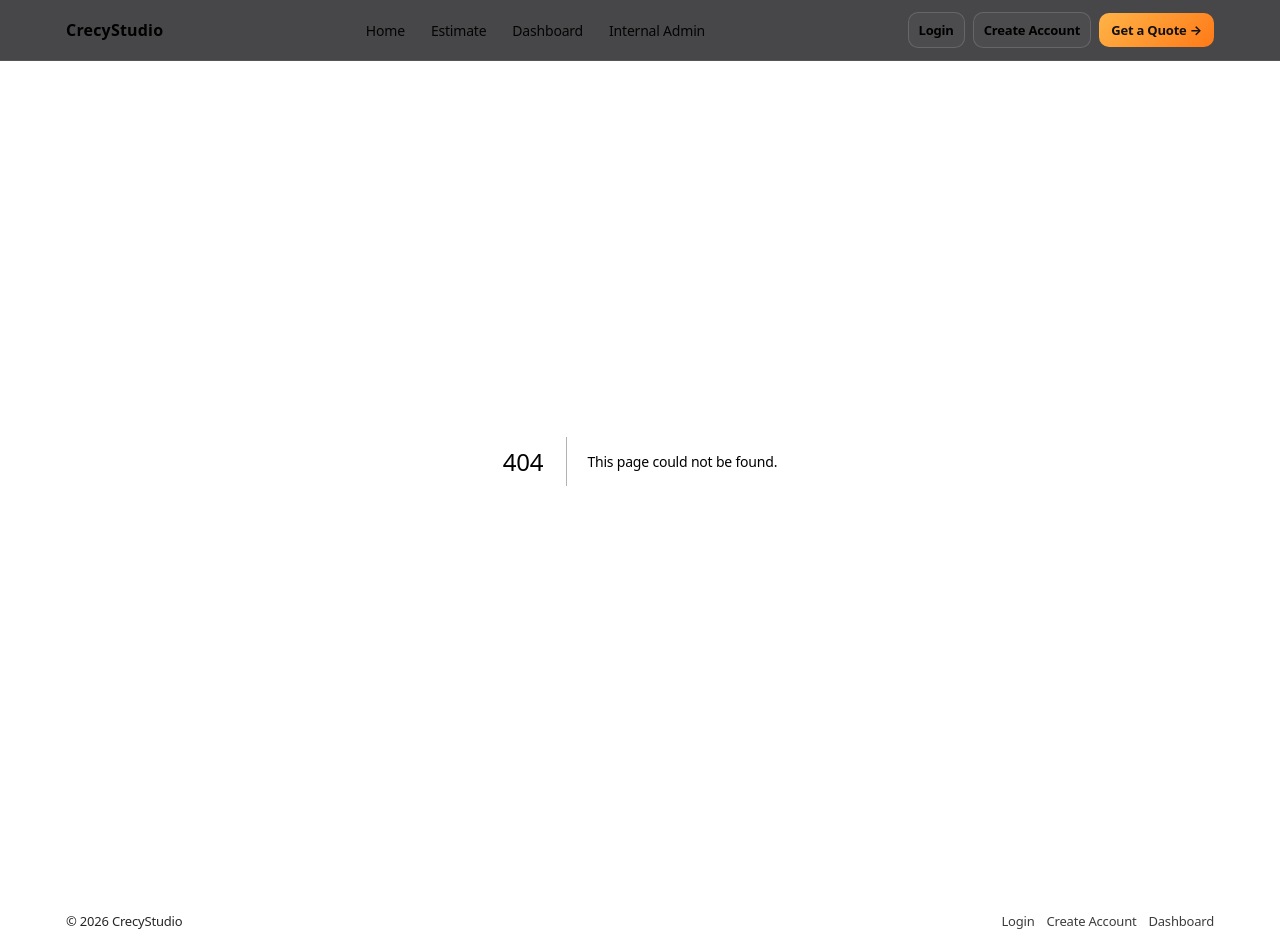
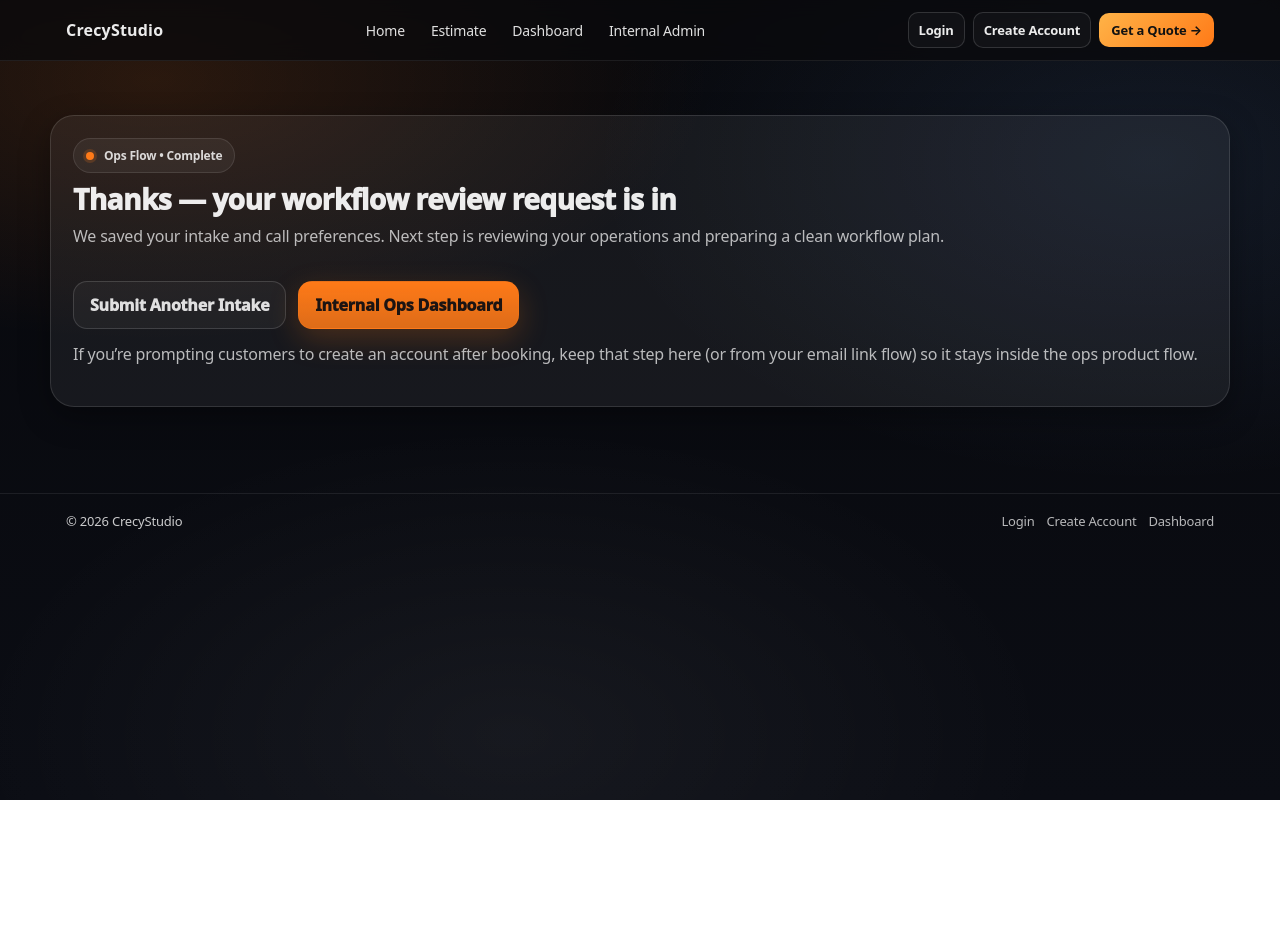
Before and after one commit to kkoly10/website-builder, a Next.js app: page /ops-thank-you in a window 1280 px wide. Before the commit this address had no page. After the commit the page ends 800 px from the top, so only its background shows below. Built offline with nearby package versions, Linux system fonts and the light colour scheme.

Commit message:
Create page.tsx

```diff
--- /dev/null
+++ b/app/ops-thank-you/page.tsx
@@ -0,0 +1,63 @@
+import Link from "next/link";
+
+export const dynamic = "force-dynamic";
+
+type SearchParams = Record<string, string | string[] | undefined>;
+
+function pick(sp: SearchParams, key: string) {
+  const v = sp?.[key];
+  return Array.isArray(v) ? (v[0] ?? "") : (v ?? "");
+}
+
+export default function OpsThankYouPage({
+  searchParams,
+}: {
+  searchParams: SearchParams;
+}) {
+  const opsIntakeId = pick(searchParams, "opsIntakeId");
+  const callRequestId = pick(searchParams, "callRequestId");
+
+  return (
+    <main className="container">
+      <section className="section">
+        <div className="card">
+          <div className="cardInner">
+            <div className="kicker">
+              <span className="kickerDot" aria-hidden="true" />
+              Ops Flow • Complete
+            </div>
+
+            <div style={{ height: 10 }} />
+            <h1 className="h2">Thanks — your workflow review request is in</h1>
+
+            <p className="p" style={{ marginTop: 8 }}>
+              We saved your intake and call preferences. Next step is reviewing your operations and
+              preparing a clean workflow plan.
+            </p>
+
+            <div className="pills" style={{ marginTop: 10 }}>
+              {opsIntakeId ? <span className="pill">Intake: {opsIntakeId.slice(0, 8)}…</span> : null}
+              {callRequestId ? (
+                <span className="pill">Call request: {callRequestId.slice(0, 8)}…</span>
+              ) : null}
+            </div>
+
+            <div className="heroActions" style={{ marginTop: 14 }}>
+              <Link href="/systems" className="btn btnGhost">
+                Submit Another Intake
+              </Link>
+              <Link href="/internal/ops" className="btn btnPrimary">
+                Internal Ops Dashboard
+              </Link>
+            </div>
+
+            <p className="p" style={{ marginTop: 12 }}>
+              If you’re prompting customers to create an account after booking, keep that step here
+              (or from your email link flow) so it stays inside the ops product flow.
+            </p>
+          </div>
+        </div>
+      </section>
+    </main>
+  );
+}
```
